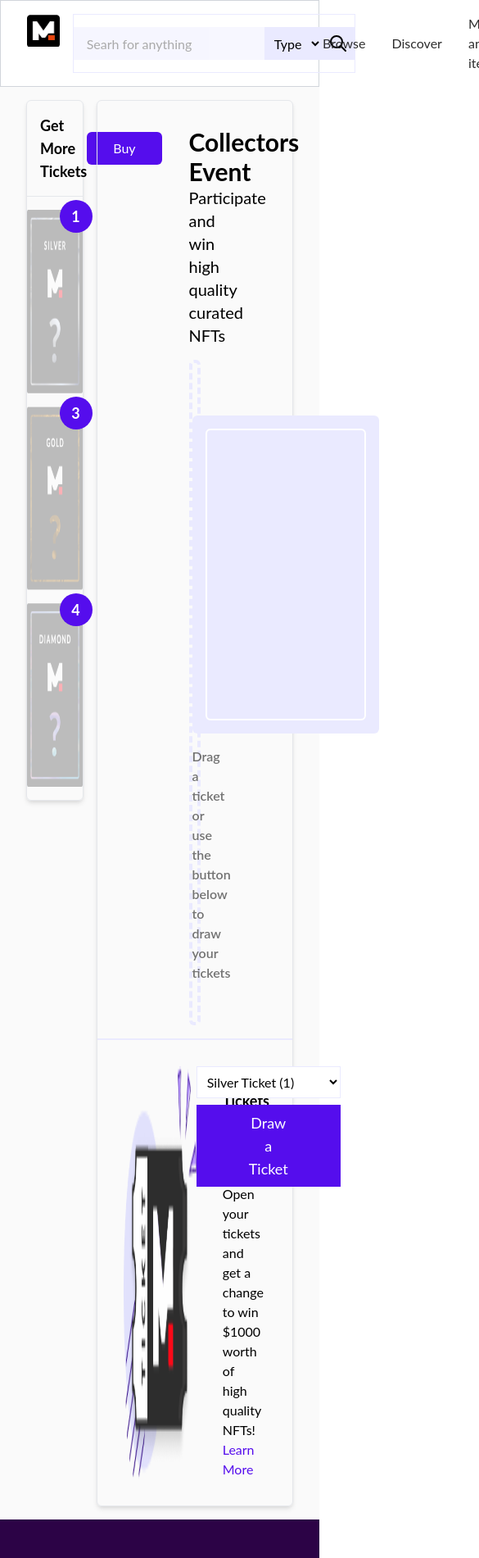
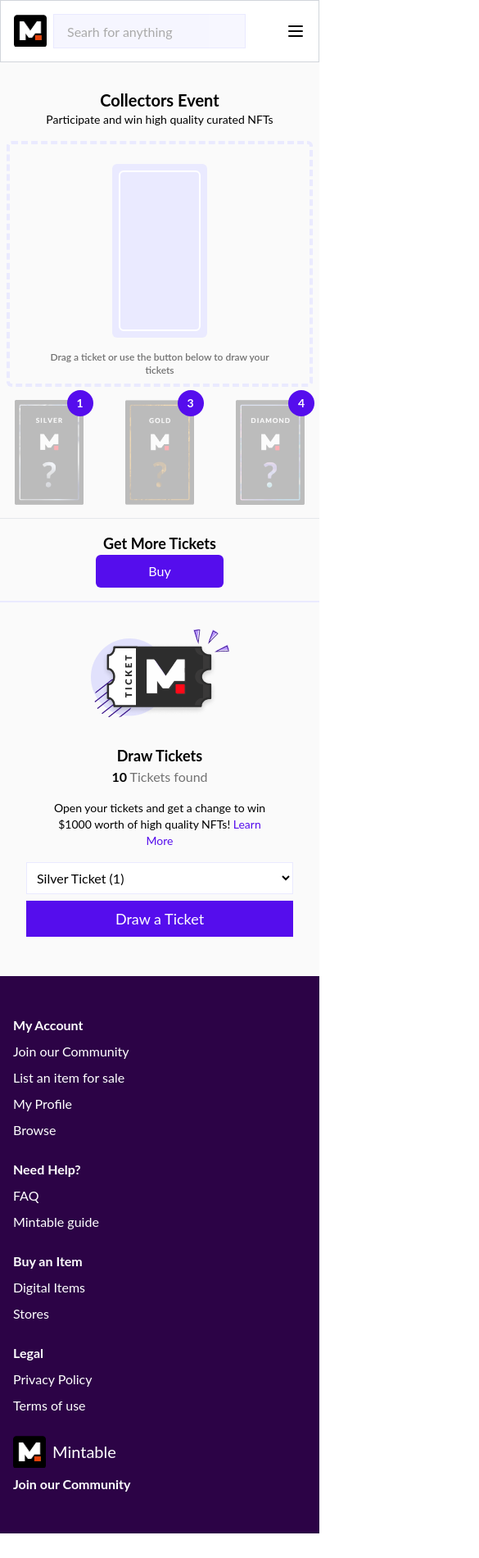
Before and after one commit to syahnur197/playing-with-next, a Next.js app: page / in a window 390 px wide. Shown: the top 1901 px of the page at 82% size, 585 px wide, since content can reach past the window. After the commit the page ends 1871 px from the top, so only its background shows below. Built offline with nearby package versions, Linux system fonts and the light colour scheme.

Commit message:
add mobile responsive

```diff
--- a/components/common/Badge.js
+++ b/components/common/Badge.js
@@ -1,6 +1,6 @@
 export const Badge = ({ children, className }) => {
   return (
-    <div className={`flex flex-row justify-center bg-mintable-purple text-white font-bold text-lg h-10 w-10 rounded-full items-center ${className}`}>
+    <div className={`flex flex-row justify-center bg-mintable-purple text-white font-bold md:h-10 md:w-10 h-8 w-8 rounded-full items-center md:text-lg text-sm ${className}`}>
       { children }
     </div>
   )
--- a/components/layout/Footer.js
+++ b/components/layout/Footer.js
@@ -4,38 +4,42 @@
   return (
     <footer className="bg-mintable-dark-purple py-12 text-white">
       <div className="container mx-auto">
-        <div className="grid grid-cols-12">
-          <div className="col-span-2 flex flex-col gap-4">
-            <div className="flex flex-row items-center gap-4">
+        <div className="px-4 md:px-0 grid grid-cols-12 gap-6 md:gap-0">
+          <div className="order-last md:order-first col-span-12 md:col-span-2 flex flex-col gap-2 md:gap-4">
+            <div className="flex flex-row items-center gap-2 md:gap-4">
               <img src="/mintable-logo.png" className="h-10 w-10"/>
               <h2 className="text-xl">Mintable</h2>
             </div>
             <Link href="/"><a className="font-bold">Join our Community</a></Link>
           </div>
-          <div className="col-span-4 flex flex-col gap-4">
+
+          <div className="col-span-12 md:col-span-4 flex flex-col gap-2 md:gap-4">
             <h2 className="font-bold">My Account</h2>
-            <div className="grid grid-cols-2">
-              <div className="col-span-1 flex flex-col gap-4">
+            <div className="grid grid-cols-2 gap-2 md:gap-0">
+              <div className="col-span-2 md:col-span-1 flex flex-col gap-2 md:gap-4">
                 <Link href="/">Join our Community</Link>
                 <Link href="/">List an item for sale</Link>
               </div>
-              <div className="col-span-1 flex flex-col gap-4">
+              <div className="col-span-2 md:col-span-1 flex flex-col gap-2 md:gap-4">
                 <Link href="/">My Profile</Link>
                 <Link href="/">Browse</Link>
               </div>
             </div>
           </div>
-          <div className="col-span-2 flex flex-col gap-4">
+
+          <div className="col-span-12 md:col-span-2 flex flex-col gap-2 md:gap-4">
             <h2 className="font-bold">Need Help?</h2>
             <Link href="/">FAQ</Link>
             <Link href="/">Mintable guide</Link>
           </div>
-          <div className="col-span-2 flex flex-col gap-4">
+
+          <div className="col-span-12 md:col-span-2 flex flex-col gap-2 md:gap-4">
             <h2 className="font-bold">Buy an Item</h2>
             <Link href="/">Digital Items</Link>
             <Link href="/">Stores</Link>
           </div>
-          <div className="col-span-2 flex flex-col gap-4">
+
+          <div className="col-span-12 md:col-span-2 flex flex-col gap-2 md:gap-4">
             <h2 className="font-bold">Legal</h2>
             <Link href="/">Privacy Policy</Link>
             <Link href="/">Terms of use</Link>
--- a/components/layout/Layout.js
+++ b/components/layout/Layout.js
@@ -5,7 +5,7 @@
   return (
     <div className="flex flex-col justify-between min-h-screen">
       <Navbar />
-        <main className="px-8 py-4 bg-mintable-background">{children}</main>
+        <main className="md:px-8 py-4 bg-mintable-background">{children}</main>
       <Footer />
     </div>
   )
--- a/components/layout/Navbar.js
+++ b/components/layout/Navbar.js
@@ -3,12 +3,17 @@
 
 export const Navbar = () => {
   return (
-    <div className="flex flex-row justify-between py-4 px-8 border border-b border-gray-300">
-      <div className="flex flex-row gap-4">
-        <img src="/mintable-logo.png" className="h-10 w-10"/>
+    <div className="flex flex-row justify-between py-4 px-4 md:px-8 border border-b border-gray-300">
+      <div className="flex flex-row md:gap-4 gap-2">
+        <img src="/mintable-logo.png" className="h-10 w-10" />
         <Search />
       </div>
-      <div className="flex flex-row">
+      <div className="md:hidden flex flex-row items-center">
+        <svg xmlns="http://www.w3.org/2000/svg" className="h-6 w-6" fill="none" viewBox="0 0 24 24" stroke="currentColor">
+          <path strokeLinecap="round" strokeLinejoin="round" strokeWidth={2} d="M4 6h16M4 12h16M4 18h16" />
+        </svg>
+      </div>
+      <div className="hidden md:flex md:flex-row">
         <ul className="flex flex-row gap-8 items-center">
           <li className="text-mintable-gray hover:text-mintable-purple"><Link href="/">Browse</Link></li>
           <li className="text-mintable-gray hover:text-mintable-purple"><Link href="/">Discover</Link></li>
--- a/components/layout/Search.js
+++ b/components/layout/Search.js
@@ -2,10 +2,10 @@
   return (
     <div className="flex flex-row items-center border-mintable-light-purple border">
       <input type="text" className="bg-mintable-light-purple opacity-40 h-10 px-4 placeholder-mintable-gray" placeholder="Searh for anything"/>
-      <select className="bg-mintable-light-purple h-10 px-2">
+      <select className="hidden md:block bg-mintable-light-purple h-10 px-2">
         <option>Type</option>
       </select>
-      <span className="bg-mintable-light-purple h-10 px-2 flex flex-row items-center">
+      <span className="hidden md:flex bg-mintable-light-purple h-10 px-2 flex-row items-center">
         <svg xmlns="http://www.w3.org/2000/svg" className="h-6 w-6" fill="none" viewBox="0 0 24 24" stroke="currentColor">
           <path strokeLinecap="round" strokeLinejoin="round" strokeWidth={2} d="M21 21l-6-6m2-5a7 7 0 11-14 0 7 7 0 0114 0z" />
         </svg>
--- a/components/raffle-reveal-page/collectors-event.js
+++ b/components/raffle-reveal-page/collectors-event.js
@@ -1,31 +1,35 @@
 import Link from "next/link"
 import { Button } from "../common/Button"
+import { FakeCard } from "./fake-card"
+import { GetMoreTickets } from "./get-more-tickets"
 
 export const CollectorsEvent = () => {
   return (
-    <div className="border border-gray-200 rounded-md shadow-md">
-      <div className="py-4 px-28">
+    <div className="md:border border-gray-200 rounded-md md:shadow-md">
+      <div className="md:py-4 md:px-28 px-2">
         <div className="text-center my-4">
-          <h1 className="text-3xl font-bold">Collectors Event</h1>
-          <p className="text-xl">Participate and win high quality curated NFTs</p>
+          <h1 className="text-xl md:text-3xl font-bold">Collectors Event</h1>
+          <p className="text-sm md:text-xl">Participate and win high quality curated NFTs</p>
         </div>
 
-        <div className="border-4 border-dashed py-12 rounded-md border-mintable-light-purple flex flex-col">
-          <div className="bg-mintable-light-purple p-4 inline-block rounded-md self-start mx-auto my-4">
-            <div className="px-24 py-44 border-2 border-white rounded-md"></div>
-          </div>
-          <p className="font-semibold text-mintable-light-gray text-center">Drag a ticket or use the button below to draw your tickets</p>
+        <div className="border-4 border-dashed py-2 md:py-12 px-8 rounded-md border-mintable-light-purple flex flex-col">
+          <FakeCard />
+          <p className="text-xs md:text-base font-semibold text-mintable-light-gray text-center">Drag a ticket or use the button below to draw your tickets</p>
         </div>
       </div>
 
-      <div className="border-t-2 border-mintable-light-purple py-8 flex flex-row px-8 justify-between">
-        <div className="flex flex-row gap-8">
-          <img src="/ticket.png"/>
-          <div className="flex flex-col">
+      <div className="block md:hidden">
+        <GetMoreTickets />
+      </div>
+
+      <div className="border-t-2 border-mintable-light-purple py-8 flex-col flex md:flex-row px-8 justify-between">
+        <div className="flex flex-col md:flex-row gap-8 mb-4 md:mb-0">
+          <img src="/ticket.png" className="self-center"/>
+          <div className="flex flex-col items-center md:items-start">
             <h2 className="font-bold text-lg">Draw Tickets</h2>
             <p className="text-mintable-light-gray"><span className="font-bold text-black">10</span> Tickets found</p>
 
-            <p className="mt-4 w-4/5">
+            <p className="mt-4 w-4/5 text-center md:text-left text-sm md:text-base">
               Open your tickets and get a change to win $1000 worth of high quality NFTs! <Link href="/"><a className="text-mintable-purple">Learn More</a></Link>
             </p>
           </div>
--- /dev/null
+++ b/components/raffle-reveal-page/fake-card.js
@@ -0,0 +1,7 @@
+export const FakeCard = () => {
+  return (
+    <div className="bg-mintable-light-purple p-2 md:p-4 inline-block rounded-md self-start mx-auto my-4">
+      <div className="px-12 py-24 md:px-24 md:py-44 border-2 border-white rounded-md"></div>
+    </div>
+  )
+}
--- a/components/raffle-reveal-page/get-more-tickets.js
+++ b/components/raffle-reveal-page/get-more-tickets.js
@@ -3,13 +3,13 @@
 
 export const GetMoreTickets = () => {
   return (
-    <div className="border border-gray-200 rounded-md shadow-md">
-      <div className="flex flex-row items-center justify-between py-4 px-4 border-b border-gray-200">
+    <div className="md:border border-gray-200 rounded-md md:shadow-md flex flex-col">
+      <div className="order-last md:order-first flex flex-col md:flex-row items-center justify-between py-4 px-4 border-t md:border-t-0 md:border-b border-gray-200">
         <h2 className="font-bold text-lg">Get More Tickets</h2>
-        <Button className="py-2 px-8 rounded-md">Buy</Button>
+        <Button className="py-2 px-16 md:px-8 rounded-md">Buy</Button>
       </div>
 
-      <div className="flex flex-col gap-4 py-4">
+      <div className="flex flex-row md:flex-col gap-4 py-4">
         <Ticket src="/mintables/silver.png" number={1} />
         <Ticket src="/mintables/gold.png" number={3} />
         <Ticket src="/mintables/diamond.png" number={4} />
--- a/components/raffle-reveal-page/ticket.js
+++ b/components/raffle-reveal-page/ticket.js
@@ -3,7 +3,7 @@
 export const Ticket = ({ src, number }) => {
   return (
     <div className="self-start relative mx-auto">
-      <img src={src} className="h-56 opacity-30 z-20"/>
+      <img src={src} className="h-32 md:h-56 opacity-30 z-20"/>
       <Badge className="absolute -top-3 -right-3 z-30">{number}</Badge>
     </div>
   )
--- a/pages/index.js
+++ b/pages/index.js
@@ -4,10 +4,10 @@
 const Home = () => {
   return (
     <div className="grid grid-cols-12 gap-4">
-      <div className="col-span-3">
+      <div className="hidden md:block md:col-span-3">
         <GetMoreTickets />
       </div>
-      <div className="col-span-9">
+      <div className="col-span-12 md:col-span-9 order-first md:order-last">
         <CollectorsEvent />
       </div>
     </div>
```
